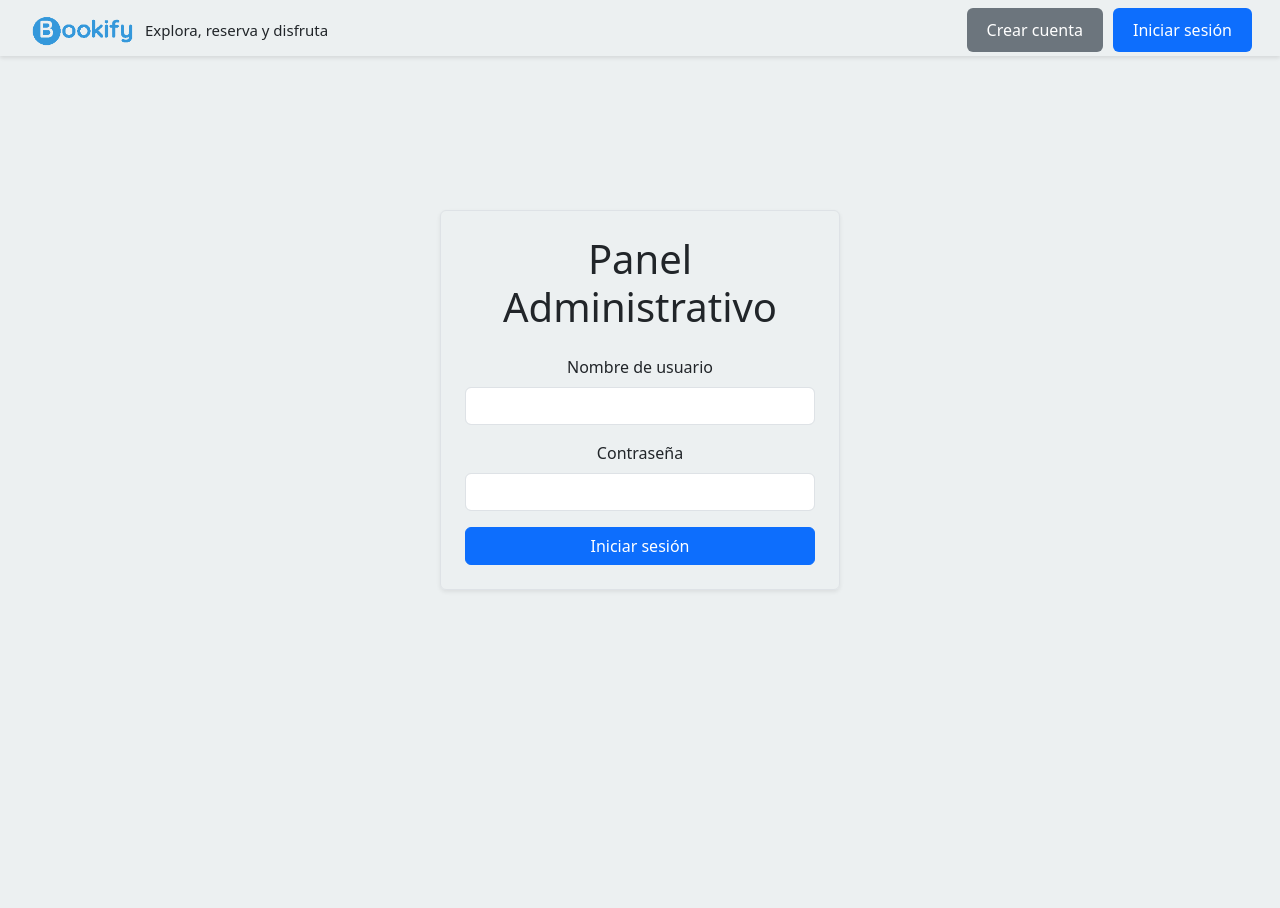
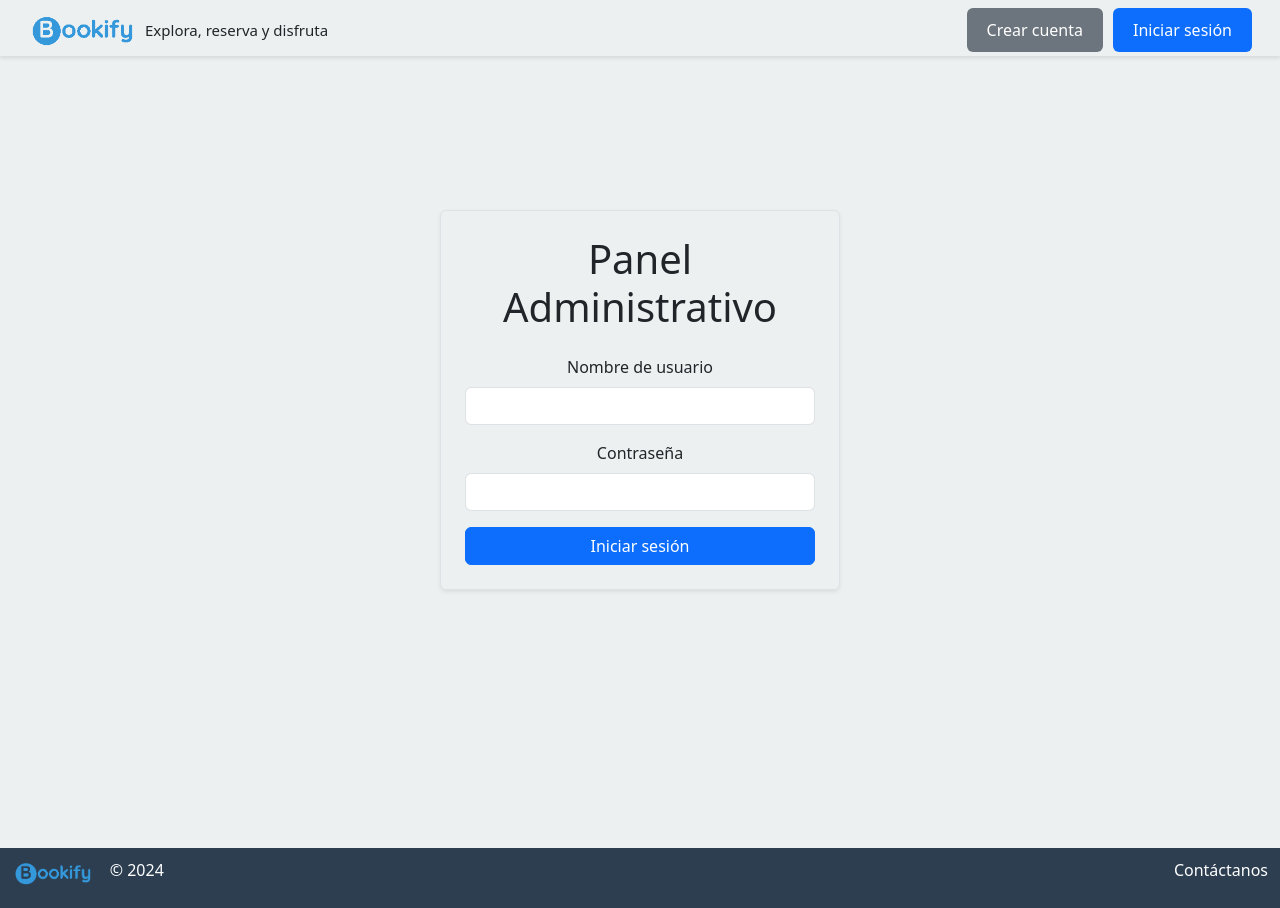
Before and after one commit to Crltoz/bookify, a React (Create React App) app in the folder client/: page /administracion in a window 1280 px wide. Before the commit the page ends 800 px from the top, so only its background shows below. Built offline with nearby package versions, Linux system fonts and the light colour scheme; no server answers.

Commit message:
create footer

```diff
--- a/client/src/App.js
+++ b/client/src/App.js
@@ -5,6 +5,7 @@ import Home from "./components/Home";
 import { Routes, Route } from "react-router-dom";
 import Layout from "./components/Layout";
 import Admin from "./components/Admin";
+import Footer from "./components/Footer";
 
 axios.defaults.baseURL = "http://localhost:8080/api";
 
@@ -38,6 +39,7 @@ function App() {
             <Route index element={<Admin />} />
           </Route>
         </Routes>
+        <Footer />
       </div>
     </main>
   );
--- /dev/null
+++ b/client/src/components/Footer.js
@@ -0,0 +1,21 @@
+import React from "react";
+import "./css/Footer.css";
+import logo from "../assets/img/bookify-logo-big.webp";
+
+const Footer = () => {
+  return (
+    <footer className="container-fluid footer mt-5">
+      <div className="row lg-2">
+        <div className="col d-flex justify-content-start">
+            <img src={logo} alt="Bookify" height="30" />
+            <p className="ms-3">© 2024 </p>
+        </div>
+        <div className="col d-flex justify-content-end">
+            <p>Contáctanos</p>
+        </div>
+      </div>
+    </footer>
+  );
+};
+
+export default Footer;
--- /dev/null
+++ b/client/src/components/css/Footer.css
@@ -0,0 +1,5 @@
+.footer {
+    background-color: #2C3E50;
+    color: white;
+    padding: 10px;
+}
```
